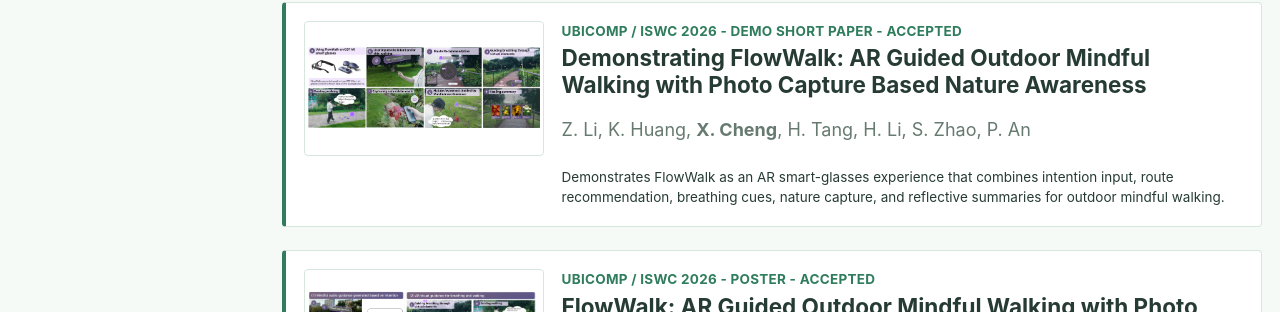
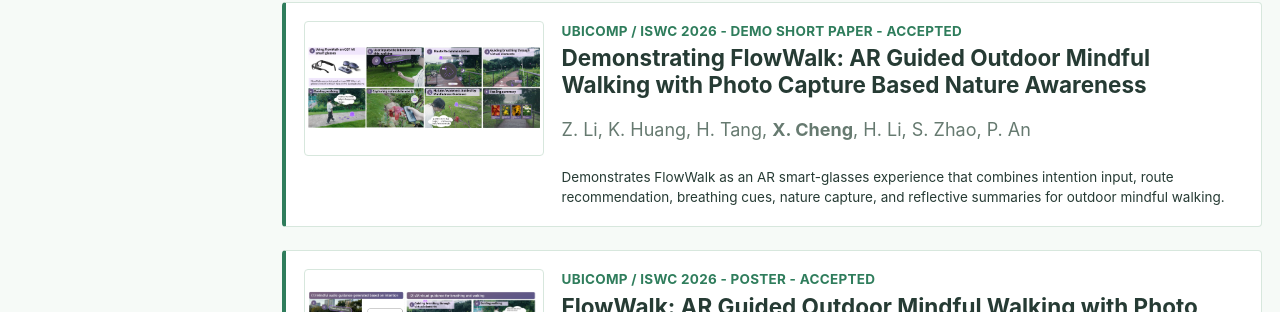
Before and after one commit to raya0313/raya0313.github.io, a Jekyll site: the page built from _pages/publications.html, in a window 1280 px wide and 900 px high, scrolled down 1605 px. Shown: the part 141-453 px from the top of the window. Built offline with Jekyll 4.4.1, drawn with Linux system fonts in a browser that asks for light colours; a script bundle is joined from its source files by our own code; library files that are not in the unit come from our copies.

Commit message:
Correct FlowWalk demo author order

```diff
--- a/_pages/publications.html
+++ b/_pages/publications.html
@@ -126,7 +126,7 @@
           <span class="publication-card__description">Demonstrates FlowWalk as an AR smart-glasses experience that combines intention input, route recommendation, breathing cues, nature capture, and reflective summaries for outdoor mindful walking.</span>
         </span>
       </h2>
-      <p class="publication-card__authors">Z. Li, K. Huang, <strong>X. Cheng</strong>, H. Tang, H. Li, S. Zhao, P. An</p>
+      <p class="publication-card__authors">Z. Li, K. Huang, H. Tang, <strong>X. Cheng</strong>, H. Li, S. Zhao, P. An</p>
       <p class="publication-card__summary">Demonstrates FlowWalk as an AR smart-glasses experience that combines intention input, route recommendation, breathing cues, nature capture, and reflective summaries for outdoor mindful walking.</p>
     </div>
   </article>
```
